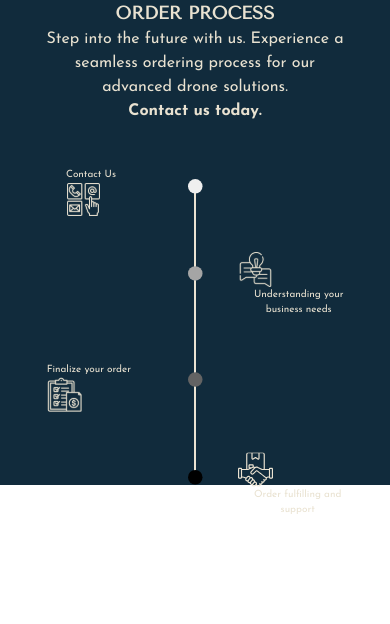
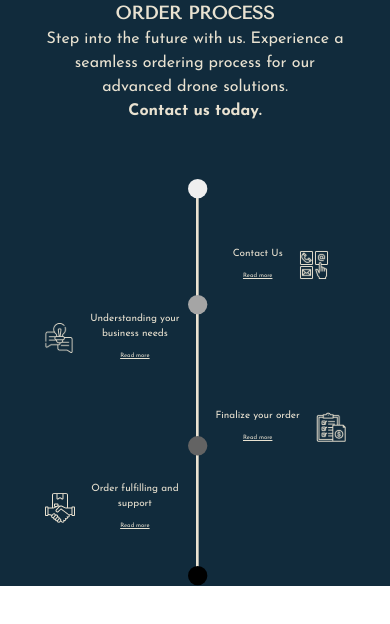
Before and after one commit to Dunes-Aero/Dunes-Aero-Website, a SvelteKit app: page /Process in a window 390 px wide. Shown: the top 624 px of the page. Built offline with nearby package versions, Linux system fonts and the light colour scheme.

Commit message:
Add Read more button for each item, Update in responsive design

```diff
--- a/src/routes/Process/+page.svelte
+++ b/src/routes/Process/+page.svelte
@@ -2,21 +2,176 @@
 	import Title from '../About/components/title.svelte';
 	import Desc from './components/processDescription.svelte';
 	import Line from './components/line.svelte';
+	import Item from './components/item.svelte';
 </script>
 
-<section id ="process"
-	class="our-process relative w-full pb-16 mx-auto bg-hero bg-no-repeat bg-cover bg-center items-center"
+<!-- <section
+    id="process"
+    class="container our-process relative w-full pb-16 mx-auto bg-hero bg-no-repeat bg-cover bg-center items-center"
+>
+    <div class="lg:p-6 p-10">
+        <Title pageTitle="Order Process" elementHTML="h1" textColor="secondary" class="lg:w-full" />
+    </div>
+
+    <div>
+        <Desc />
+    </div>
+
+    <div class="grid grid-cols-3 grid-rows-4 lg:pt-6 2xl:pt-16 w-full">
+
+        <div class="row-span-4 col-span-1 flex flex-col items-center justify-center">
+            <Item class="" textItems={['Understanding your', ' business needs']} iconName="business" />
+            <Item class="" textItems={['Order fulfilling and', 'support']} iconName="support" />
+        </div>
+
+        <div class="col-span-1 row-span-4 flex flex-col justify-center items-center">
+            <Line />
+        </div>
+
+
+        <div class="row-span-4 col-span-1 flex flex-col items-center justify-center">
+            <Item isRightLeft="yes" class="mb-1" textItems={['Contact Us']} iconName="contact" />
+            <Item isRightLeft="yes" class="mb-1" textItems={['Finalize your order']} iconName="order" />
+        </div>
+    </div>
+</section> -->
+
+<!-- <section
+	id="process"
+	class="container our-process relative w-full pb-16 mx-auto bg-hero bg-no-repeat bg-cover bg-center items-center"
 >
 	<div class="lg:p-6 p-10">
-		<Title pageTitle="Order Process" elementHTML="h1"  textColor="secondary" class="lg:w-full" />
+		<Title pageTitle="Order Process" elementHTML="h1" textColor="secondary" class="lg:w-full" />
 	</div>
 
 	<div>
-		<Desc/>
+		<Desc />
 	</div>
 
-	<div class="lg:pt-6 2xl:pt-16 w-full"><Line /></div>
+	<div class="flex justify-center items-center">
+
+		<div class="flex flex-col items-center justify-start lg-screen">
+			<div class="item-one relative">
+				<Item textItems={['Understanding your', ' business needs']} iconName="business" />
+			</div>
+			<div class="item-two relative">
+				<Item textItems={['Order fulfilling and', 'support']} iconName="support" />
+			</div>
+		</div>
+
+
+		<div class="flex flex-col justify-center items-center p-12">
+			<Line />
+		</div>
+
+		<div class="flex flex-col items-center justify-center lg-screen">
+			<div class="item-three relative">
+				<Item isRightLeft="yes" textItems={['Contact Us']} iconName="contact" />
+			</div>
+			<div class="item-fourth relative">
+				<Item isRightLeft="yes" textItems={['Finalize your order']} iconName="order" />
+			</div>
+		</div>
+	</div>
+</section> -->
+<section
+	id="process"
+	class="container our-process relative w-full pb-16 mx-auto bg-hero bg-no-repeat bg-cover bg-center items-center"
+>
+	<div class="lg:p-6 p-10">
+		<Title pageTitle="Order Process" elementHTML="h1" textColor="secondary" class="lg:w-full" />
+	</div>
+
+	<div>
+		<Desc />
+	</div>
+
+	<div class="flex justify-center items-center">
+		<div class="flex flex-col items-center justify-start lg-screen">
+			<div class="item-one relative">
+				<Item
+					titleContent="Understanding your business needs"
+					textContent="Our team will collaborate with you to gather information about your specific requirements, use case, challenges, and objectives, preparing a comprehensive presentation showcasing recommended drone solutions."
+					textItems={['Understanding your', ' business needs']}
+					iconName="business"
+				/>
+			</div>
+			<div class="item-two relative">
+				<Item
+					titleContent="Order fulfilling and support"
+					textContent="After finalizing the order, our team will handle hardware development, procurement, assembly, installation, software configuration, training programs, and technical support to ensure your drone solution success."
+					textItems={['Order fulfilling and', 'support']}
+					iconName="support"
+				/>
+			</div>
+		</div>
+
+		<div class="flex flex-col justify-center items-center p-12">
+			<Line />
+		</div>
+
+		<div class="flex flex-col items-center justify-center lg-screen">
+			<div class="item-three relative">
+				<Item
+					titleContent="Contact Us"
+					textContent="get in touch with our team. You can reach us at
+				any time. we are ready to assist you and answer
+				any initial inquiries you may have.
+				"
+					isRightLeft="yes"
+					textItems={['Contact Us']}
+					iconName="contact"
+				/>
+			</div>
+			<div class="item-fourth relative">
+				<Item
+					titleContent="Finalize your order"
+					textContent="After reviewing the presented solutions, we will prepare a detailed proposal outlining recommended products, services, and pricing structure, and after your acceptance, finalize the order."
+					isRightLeft="yes"
+					textItems={['Finalize your order']}
+					iconName="order"
+				/>
+			</div>
+		</div>
+	</div>
 </section>
+
+<!-- <section
+	id="process"
+	class="container our-process relative w-full pb-16 mx-auto bg-hero bg-no-repeat bg-cover bg-center items-center"
+>
+	<div class="lg:p-6 p-10">
+		<Title pageTitle="Order Process" elementHTML="h1" textColor="secondary" class="lg:w-full" />
+	</div>
+
+	<div>
+		<Desc />
+	</div>
+
+	<div class="grid-container justify-center items-center">
+		<div class="item1 flex flex-col items-center justify-start lg-screen">
+			<div class="item-one relative">
+				<Item textItems={['Understanding your', ' business needs']} iconName="business" />
+			</div>
+			<div class="item-two relative">
+				<Item textItems={['Order fulfilling and', 'support']} iconName="support" />
+			</div>
+		</div>
+
+		<div class="flex flex-col justify-center items-center p-12">
+			<Line />
+		</div>
+
+		<div class="item2 flex flex-col items-center justify-center lg-screen">
+			<div class="item-three relative">
+				<Item isRightLeft="yes" textItems={['Contact Us']} iconName="contact" />
+			</div>
+			<div class="item-fourth relative">
+				<Item isRightLeft="yes" textItems={['Finalize your order']} iconName="order" />
+			</div>
+		</div>
+	</div>
+</section> -->
 
 <style>
 	@import '../About/global.css';
@@ -24,4 +179,61 @@
 	.our-process {
 		background-color: var(--color-primary);
 	}
+	.item-one {
+		top: -32px;
+	}
+	.item-two {
+		top: 145px;
+	}
+	.item-three {
+		top: -145px;
+	}
+	.item-fourth {
+		top: 14px;
+	}
+	/* @media (max-width: 480px) {
+		.item-one {
+			top: -30px;
+		}
+		.item-two {
+			top: 120px;
+		}
+		.item-three {
+			top: -130px;
+		}
+		.item-fourth {
+			top: 22px;
+		}
+	} */
+	@media (max-width: 768px) {
+		.item-one {
+			top: -10px;
+		}
+		.item-two {
+			top: 90px;
+		}
+		.item-three {
+			top: -90px;
+		}
+		.item-fourth {
+			top: 17px;
+		}
+	}
+	@media (min-width: 1300px) {
+		.lg-screen {
+			padding: 80px;
+		}
+		.item-one {
+			top: -46px;
+		}
+		.item-two {
+			top: 186px;
+		}
+		.item-three {
+			top: -190px;
+		}
+		.item-fourth {
+			top: 22px;
+		}
+	}
 </style>
--- /dev/null
+++ b/src/routes/Process/components/boxModel.svelte
@@ -0,0 +1,50 @@
+<script>
+	import { fade } from 'svelte/transition';
+	import { slide } from 'svelte/transition';
+	import { quintOut } from 'svelte/easing';
+	import { createEventDispatcher } from 'svelte';
+	const dispatch = createEventDispatcher();
+	export let show = true;
+	const close = () => {
+		show = false;
+		dispatch('close');
+	};
+    export let titleContent;
+    export let textContent;
+</script>
+
+{#if show}
+	<!-- svelte-ignore a11y-click-events-have-key-events -->
+	<div class="fixed top-0 left-0 w-full h-full bg-black bg-opacity-75 z-50" on:click={close}>
+		<div class="box-item mx-auto my-52 md:my-32 2xl:my-52 max-w-sm rounded-lg shadow-xl p-10" on:click|stopPropagation>
+			<h3 class="text-lg mb-4">{titleContent}</h3>
+			<p class="text-box mb-4">
+				{textContent}
+			</p>
+			<div class="flex justify-end">
+				<button
+					transition:slide={{ delay: 25, duration: 150, easing: quintOut, axis: 'y' }}
+					class="btn-box text-white px-4 py-2 rounded-lg"
+					on:click={close}
+				>
+					Close
+				</button>
+			</div>
+		</div>
+	</div>
+{/if}
+
+<style>
+	.box-item {
+		background-color: var(--color-secondary);
+	}
+	.text-box {
+		color: var(--color-primary);
+	}
+	.btn-box {
+		background-color: var(--color-primary);
+	}
+	.btn-box:hover {
+		opacity: 75%;
+	}
+</style>
--- a/src/routes/Process/components/item.svelte
+++ b/src/routes/Process/components/item.svelte
@@ -1,4 +1,5 @@
 <script>
+	import GModel from './boxModel.svelte';
 	import contactIcon from '$lib/assets/images/contactUs.svg';
 	import businessIcon from '$lib/assets/images/business.svg';
 	import orderIcon from '$lib/assets/images/order.svg';
@@ -23,23 +24,45 @@
 			selectedIcon = supportIcon;
 			break;
 	}
+
+	let showModel = false;
+	const handleClose = () => {
+		showModel = false;
+	};
+
+	export let titleContent;
+	export let textContent;
 </script>
 
+<GModel show={showModel} titleContent={titleContent} textContent={textContent} on:close={handleClose} />
+
 <div class="container mx-auto flex items-center">
-	<div class="item-box item-back lg:p-4 p-2 rounded-lg lg:flex items-center">
+	<div class="item-box item-back md:p-4 p-2 rounded-lg flex items-center">
 		{#if isRightLeft == 'yes'}
 			<div class="mr-4">
 				{#each textItems as textItem}
 					<p class="lg:text-lg text-item">{textItem}</p>
 				{/each}
+				<div class="read-more">
+					<button
+						class="text-more underline underline-offset-1 cursor-pointer pt-2"
+						on:click={() => (showModel = true)}>Read more</button
+					>
+				</div>
 			</div>
-			<img src={selectedIcon} alt="" class="img-item w-16 h-16" />
+			<img src={selectedIcon} alt="" class="img-item md:w-16" />
 		{:else}
-			<img src={selectedIcon} alt="" class="img-item w-16 h-16" />
+			<img src={selectedIcon} alt="" class="img-item md:w-16" />
 			<div class="ml-4">
 				{#each textItems as textItem}
 					<p class="lg:text-lg text-item">{textItem}</p>
 				{/each}
+				<div class="read-more">
+					<button
+						class="text-more underline underline-offset-1 cursor-pointer pt-2"
+						on:click={() => (showModel = true)}>Read more</button
+					>
+				</div>
 			</div>
 		{/if}
 	</div>
@@ -53,13 +76,19 @@
 		/* width: 350px; */
 		text-align: center;
 	}
+	.text-more {
+		font-size: 8px;
+	}
 	@media (max-width: 768px) {
 		.text-item {
 			font-size: 10px;
 		}
 		.img-item {
-			width: 35px;
-			height: 35px;
+			width: 30px;
+			height: 30px;
+		}
+		.text-more {
+			font-size: 6px;
 		}
 	}
 
@@ -71,5 +100,8 @@
 			width: 75px;
 			height: 75px;
 		}
+		.text-more {
+			font-size: 12px;
+		}
 	}
 </style>
--- a/src/routes/Process/components/line.svelte
+++ b/src/routes/Process/components/line.svelte
@@ -3,14 +3,17 @@
 	import LineIcon from '$lib/assets/images/TimeLine.svg';
 </script>
 
-<div class="container mx-auto relative">
+<div class="">
 	<!-- Image container -->
-	<div class="grid justify-items-center">
+	<!-- <div class="flex justify-center">
+		<img src={LineIcon} alt="" class="w-5 line-small" />
+	</div> -->
+	<div class="">
 		<img src={LineIcon} alt="" class="w-5 line-small" />
 	</div>
 
 	<!-- Absolute positioning for the "Item" components -->
-	<div class="item-one absolute">
+	<!-- <div class="item-one absolute">
 		<Item isRightLeft="yes" textItems={['Contact Us']} iconName="contact" />
 	</div>
 	<div class="item-two absolute">
@@ -21,36 +24,32 @@
 	</div>
 	<div class="item-four absolute">
 		<Item textItems={['Order fulfilling and', 'support']} iconName="support" />
-	</div>
+	</div> -->
 </div>
 
 <style>
-	.item-one {
+	/* .item-one {
 		top: -38px;
 		right: 280px;
-		/* border: 1px beige solid; */
 	}
 	.item-two {
 		top: 77px;
 		left: 270px;
-		/* border: 1px beige solid; */
 	}
 	.item-three {
 		top: 222px;
 		right: 250px;
-		/* border: 1px beige solid; */
 	}
 	.item-four {
 		top: 346px;
 		left: 270px;
-		/* border: 1px beige solid; */
-	}
+	} */
 
 	@media (max-width: 768px) {
 		.line-small {
-			width: 15px;
+			/* width: 18px; */
 		}
-		.item-one {
+		/* .item-one {
 			top: -20px;
 			right: 250px;
 		}
@@ -65,14 +64,14 @@
 		.item-four {
 			top: 265px;
 			left: 230px;
-		}
+		} */
 	}
 
 	@media (min-width: 1300px) {
 		.line-small {
 			width: 25px;
 		}
-		.item-one {
+		/* .item-one {
 			top: -40px;
 			right: 500px;
 		}
@@ -87,7 +86,6 @@
 		.item-four {
 			top: 440px;
 			left: 490px;
-		}
+		} */
 	}
-
 </style>
```
